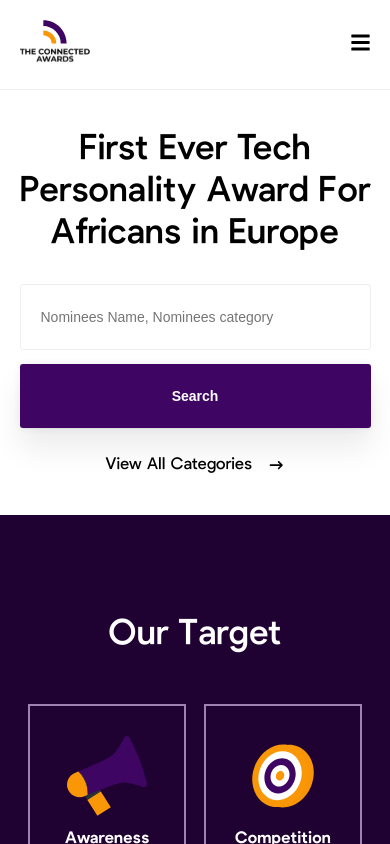
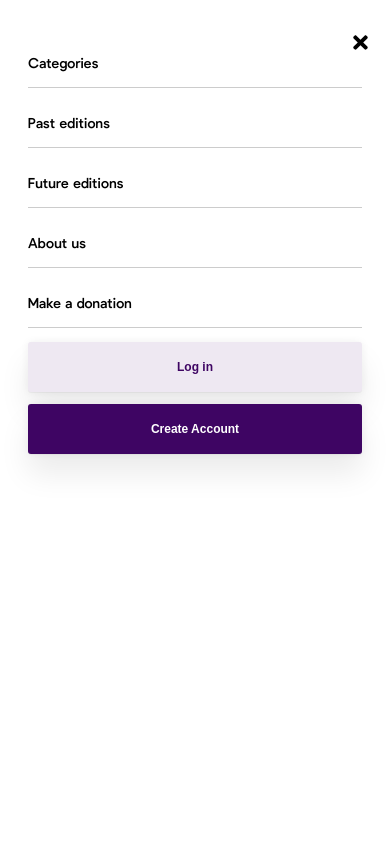
Before and after one commit to blyncnov/connectedawards, a Next.js app: page / in a window 390 px wide. Both pictures are taken after a click on the element 360 px from the left and 44 px from the top of the page. Shown: the top 844 px of the page. Built offline with nearby package versions, Linux system fonts and the light colour scheme.

Commit message:
connected Awards Assesments part 1.8

```diff
--- a/components/OurVision.jsx
+++ b/components/OurVision.jsx
@@ -11,8 +11,7 @@ const OurVision = () => {
           <div className="Vision__Grid">
             {OurVisionData.map((vision) => {
               return (
-                <>
-                  <div className="Vision__Row">
+                <div key={vision.id} className="Vision__Row">
                   <Image
                     src={vision.icon}
                     alt={vision.name}
@@ -22,7 +21,6 @@ const OurVision = () => {
                   <h4>{vision.name}</h4>
                   <p>{vision.details}</p>
                 </div>
-                </>
               );
             })}
           </div>
--- a/layout/Navigation.jsx
+++ b/layout/Navigation.jsx
@@ -2,9 +2,16 @@ import React from "react";
 import Link from "next/link";
 import Image from "next/image";
 
-import { FaBars } from "react-icons/fa";
+import { FaBars, FaTimes } from "react-icons/fa";
 
 const Navigation = () => {
+  const [isClicked, setIsClicked] = React.useState(false);
+
+  const IsClickedHandler = () => {
+    setIsClicked(!isClicked);
+    console.log("i love click");
+  };
+
   return (
     <>
       <div className="Navigation__Container">
@@ -13,14 +20,26 @@ const Navigation = () => {
             <div className="Navigation__Column">
               <div className="Navigation__Row">
                 <div className="Navigation__Logo">
+                  <li>
+                    <Link href="/">
+                      <a>
                         <Image
                           src="/logo.svg"
                           alt="logo"
                           height="70px"
                           width="70px"
                         />
+                      </a>
+                    </Link>
+                  </li>
                 </div>
-                <div className="Navigation__Items">
+                <div
+                  className={
+                    isClicked
+                      ? "Navigation__Items activeno"
+                      : "Navigation__Items"
+                  }
+                >
                   <ul className="Navigation__Lists">
                     <li>Categories</li>
 
@@ -65,9 +84,13 @@ const Navigation = () => {
                       </a>
                     </Link>
                   </div>
-                  <div className="Navigation__Mobile">
+                </div>
+                <div className="Navigation__Mobile" onClick={IsClickedHandler}>
+                  {isClicked ? (
+                    <FaTimes style={{ fontSize: "1.5em" }} />
+                  ) : (
                     <FaBars style={{ fontSize: "1.5em" }} />
-                  </div>
+                  )}
                 </div>
               </div>
             </div>
--- a/pages/techies.js
+++ b/pages/techies.js
@@ -1,7 +1,4 @@
 import React from "react";
-import Image from "next/image";
-
-import { GiAfrica } from "react-icons/gi";
 
 import Techiesdata from "../data/Techies";
 
--- a/styles/layouts/Navigation.css
+++ b/styles/layouts/Navigation.css
@@ -67,11 +67,52 @@
 
 @media (max-width: 768px) {
   .Navigation__Lists {
-    display: none;
+    display: block;
+  }
+
+  .Navigation__Actions {
+    display: block;
+  }
+
+  .activeno {
+    left: 0 !important;
+  }
+
+  .Navigation__Items {
+    display: block;
+    width: 100%;
+    position: fixed;
+    top: 0;
+    left: -100%;
+    transition: all 0.5s ease-in;
+    background-color: white;
+    height: 100vh;
+    padding: 2em;
+    z-index: 99999;
+  }
+
+  .Navigation__Items li,
+  .Navigation__btn-1,
+  .Navigation__btn-2 {
+    margin: 1em 0;
+  }
+
+  .Navigation__Items li {
+    border-bottom: 1px solid #ccc;
+    padding: 1em 0;
+  }
+
+  .Navigation__btn-1,
+  .Navigation__btn-2 {
+    width: 100%;
+    cursor: pointer;
+    z-index: 99999;
   }
 
   .Navigation__Mobile {
     display: block;
+    position: relative;
+    z-index: 999999;
   }
 
   .Navigation__Container--Navbar {
```
Lines whose indentation alone changed are shown as unchanged.
